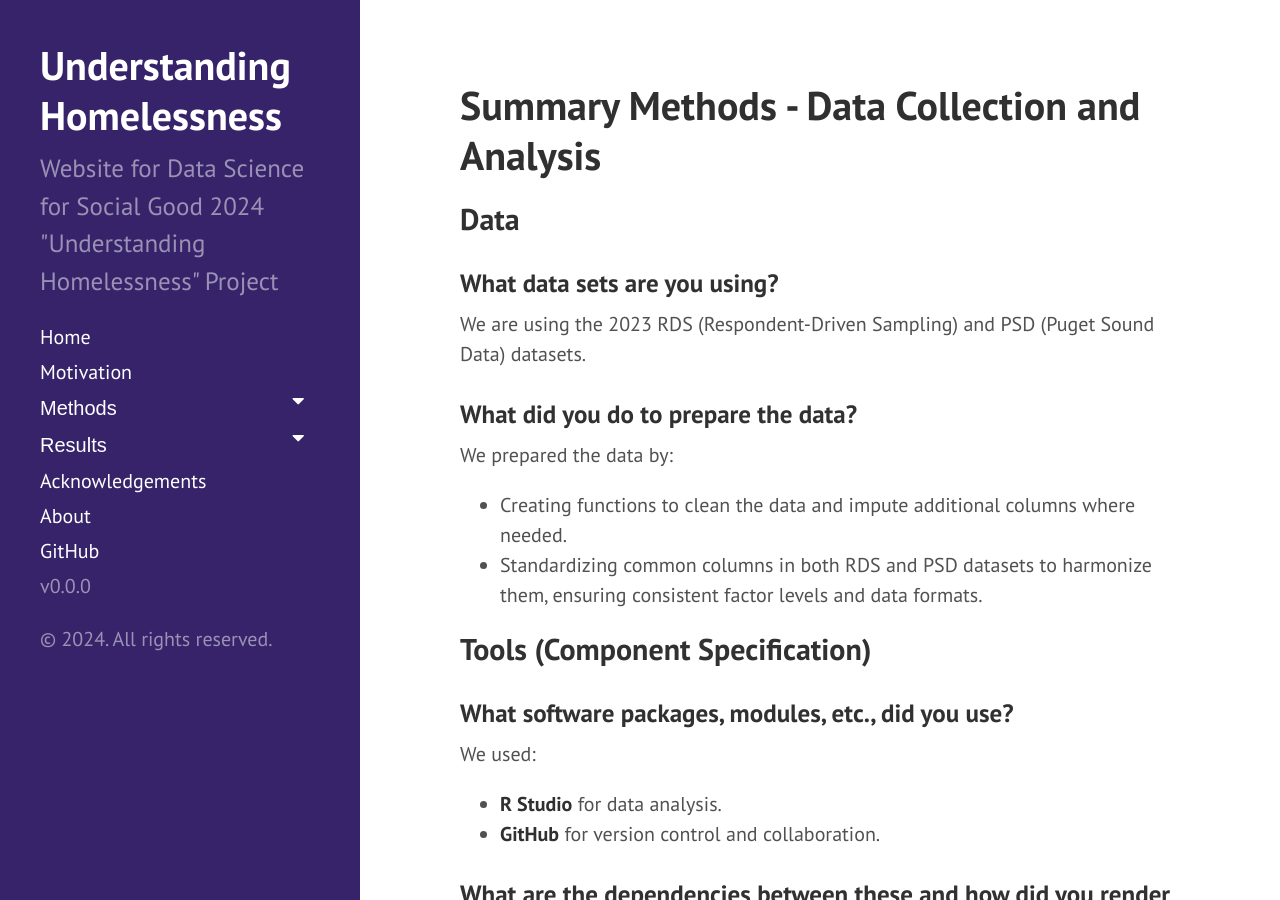
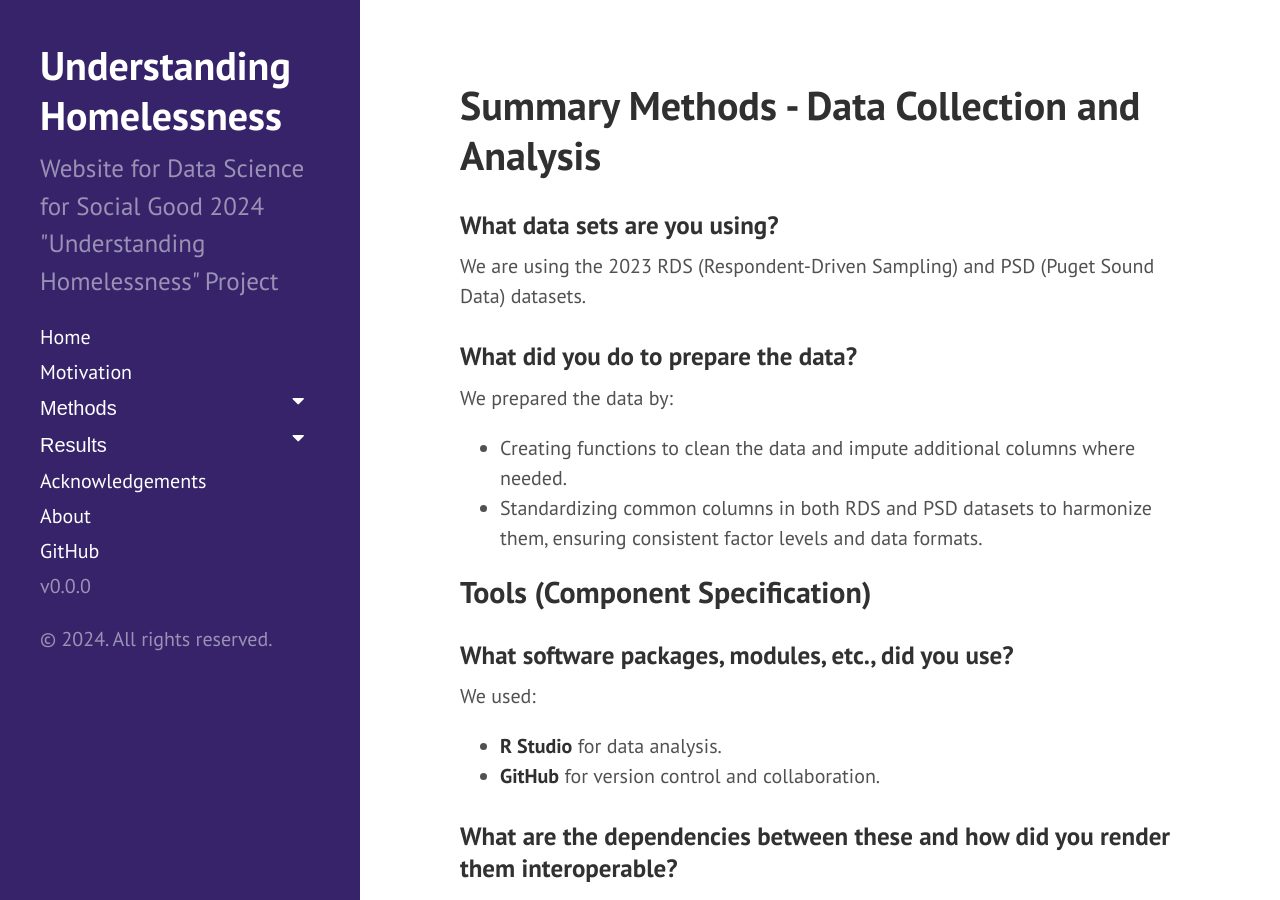
Before and after one commit to uwescience/DSSG2024_Understanding_Homelessness, a Jekyll site: the page built from method1.md, in a window 1280 px wide and 900 px high. Built offline with Jekyll 4.4.1, drawn with Linux system fonts in a browser that asks for light colours.

Commit message:
Update method1.md

```diff
--- a/method1.md
+++ b/method1.md
@@ -2,8 +2,6 @@
 layout: page
 title: Summary Methods - Data Collection and Analysis
 ---
-
-## Data
 
 ### What data sets are you using?
 
```
